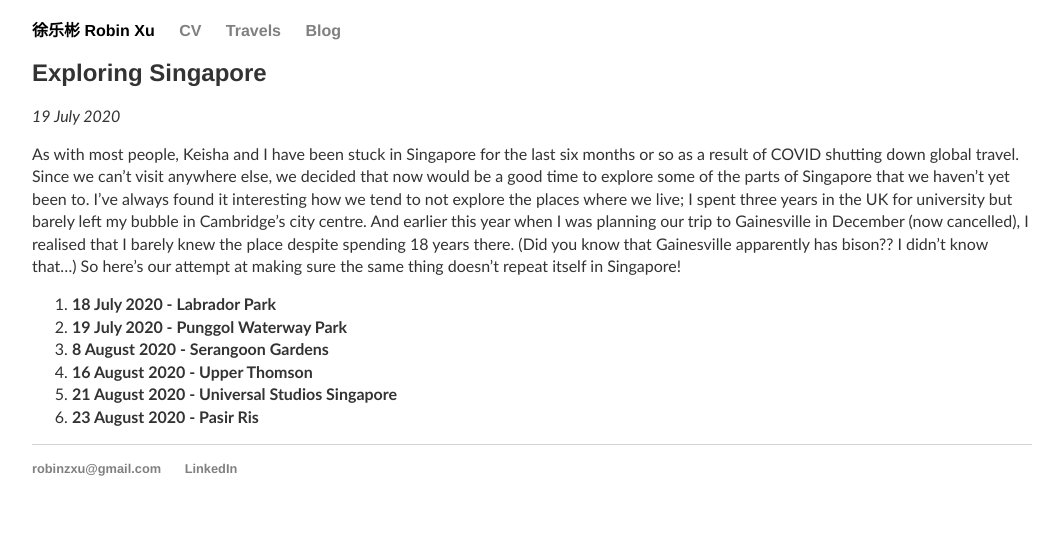
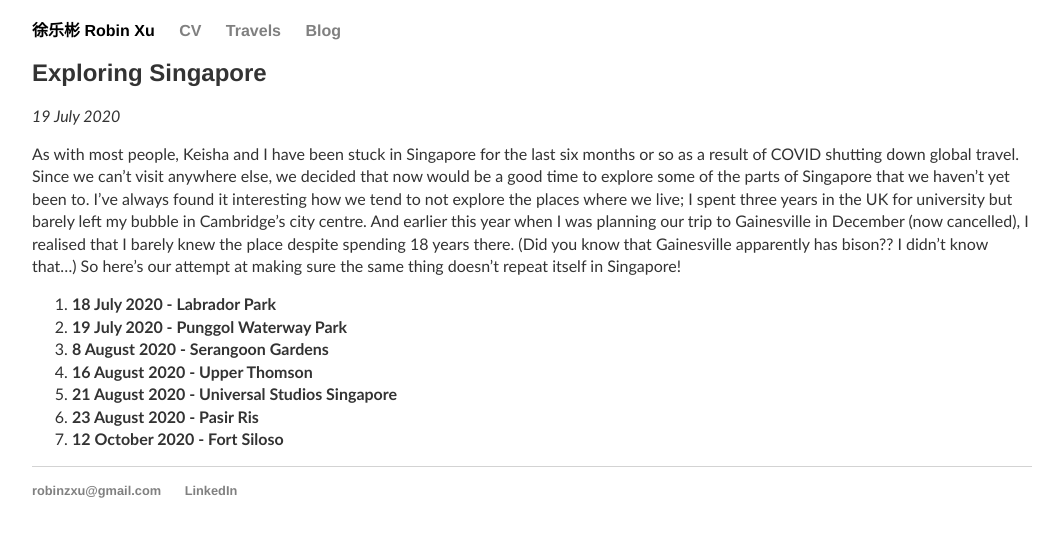
Before and after one commit to robinzxu/robinzxu.github.io, a Jekyll site: the page built from _posts/2020-07-19-exploring-singapore.md, in a window 1280 px wide. Shown: the top 537 px of the page, without its empty margins (108-1171 px from the left). Built offline with Jekyll 4.4.1, drawn with Linux system fonts in a browser that asks for light colours.

Commit message:
New Singapore spot

```diff
--- a/_posts/2020-07-19-exploring-singapore.md
+++ b/_posts/2020-07-19-exploring-singapore.md
@@ -12,3 +12,4 @@ As with most people, Keisha and I have been stuck in Singapore for the last six
 4. **16 August 2020 - Upper Thomson**
 5. **21 August 2020 - Universal Studios Singapore**
 6. **23 August 2020 - Pasir Ris**
+7. **12 October 2020 - Fort Siloso**
```
